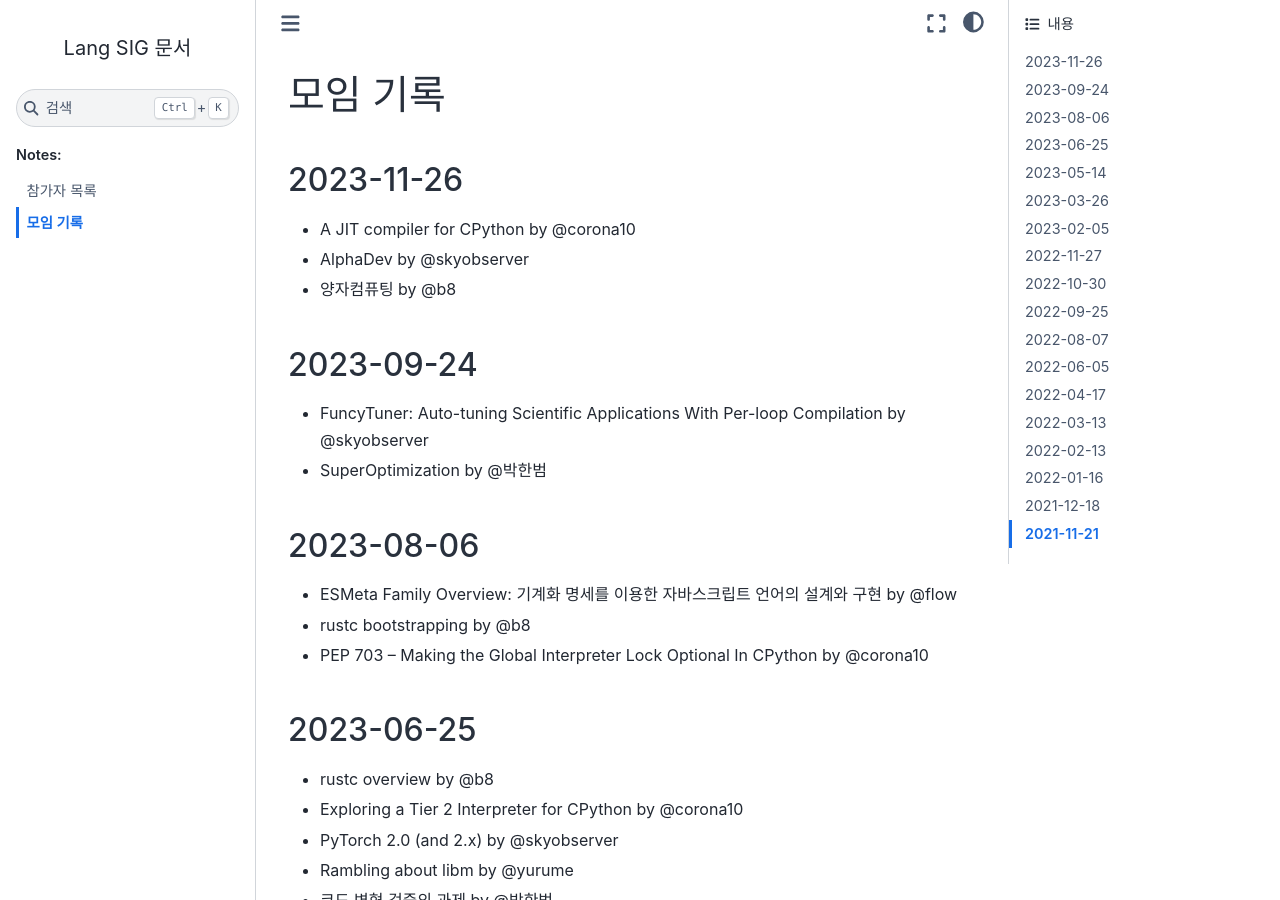
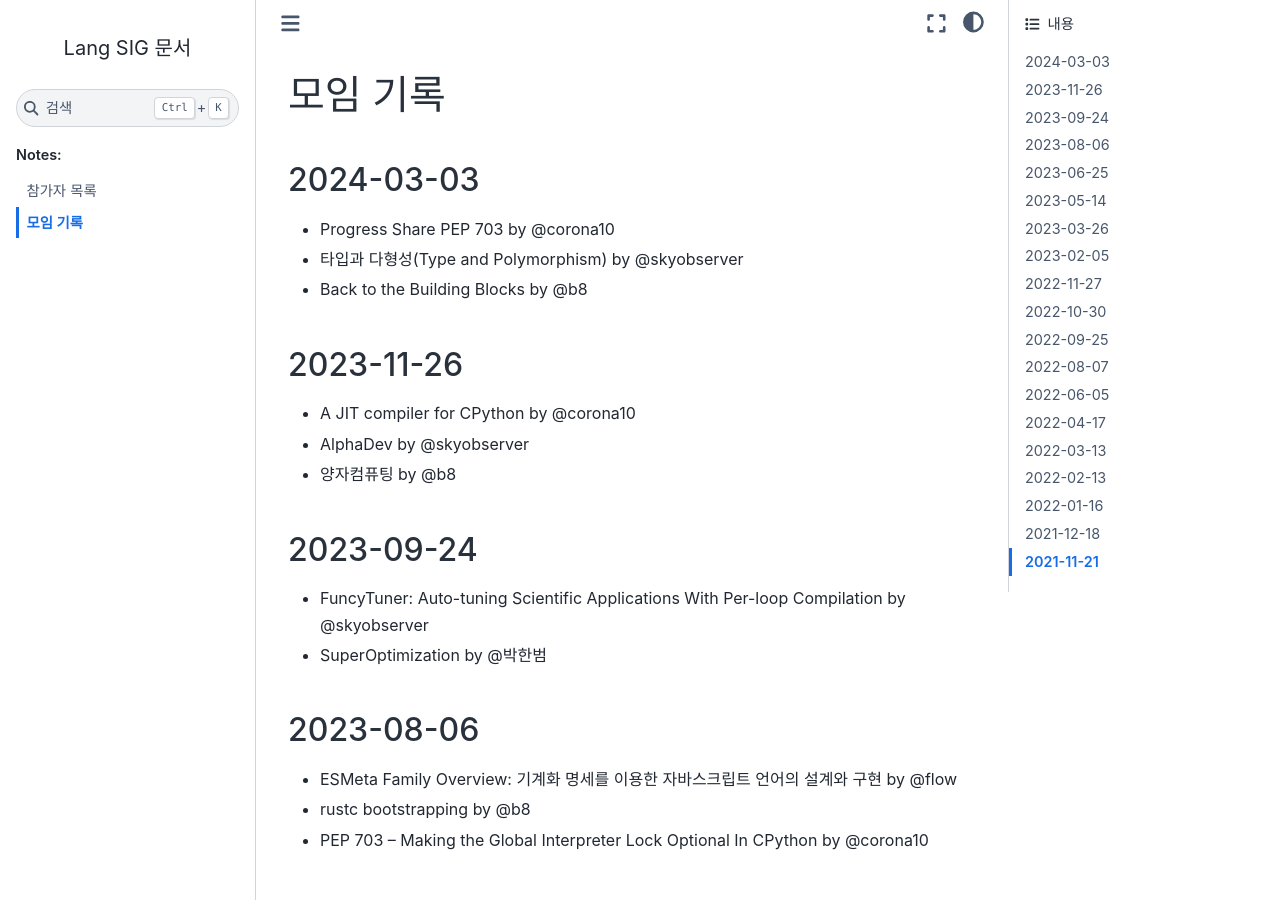
Before and after one commit to Lang-SIG/LangSIG, a Sphinx documentation site: the page built from docs/meeting.rst, in a window 1280 px wide and 900 px high. Built offline with Sphinx 7.4.7 and the Sphinx Book theme 1.1.4, drawn with Linux system fonts in a browser that asks for light colours.

Commit message:
240303: Update meeting log (#8)

```diff
--- a/docs/meeting.rst
+++ b/docs/meeting.rst
@@ -2,6 +2,14 @@
 
 모임 기록
 ===============
+
+.. _log-20240303:
+
+2024-03-03
+----------
+- Progress Share PEP 703 by @corona10
+- 타입과 다형성(Type and Polymorphism) by @skyobserver
+- Back to the Building Blocks by @b8
 
 .. _log-20231126:
 
```
